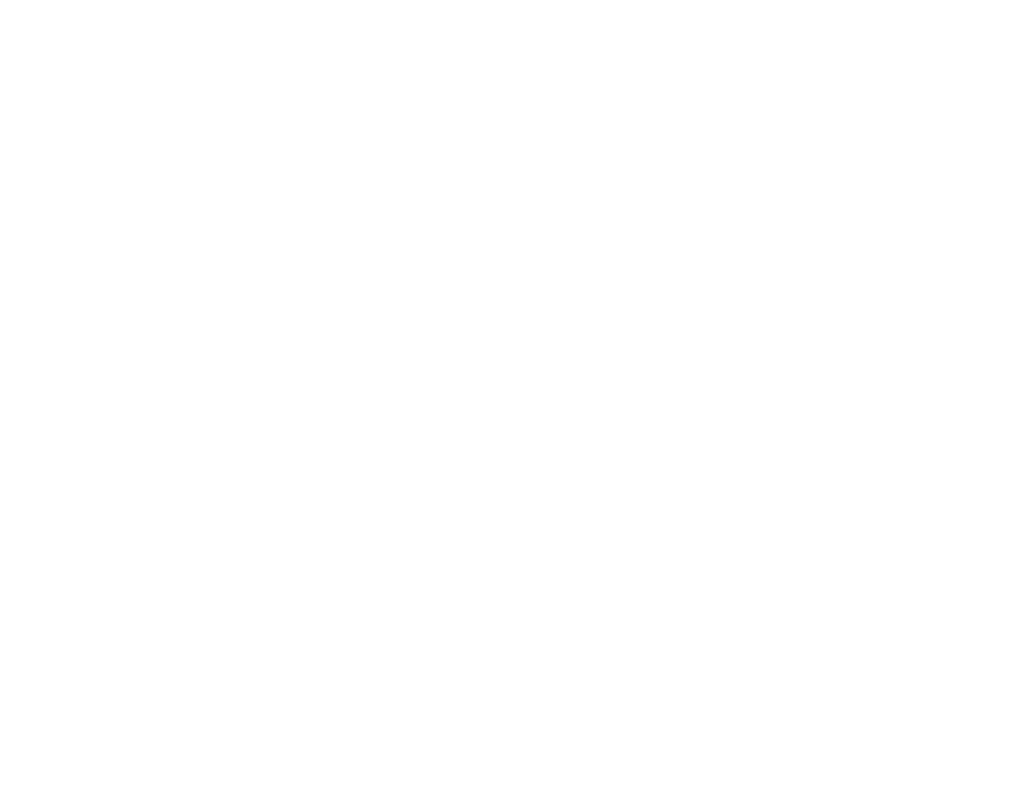
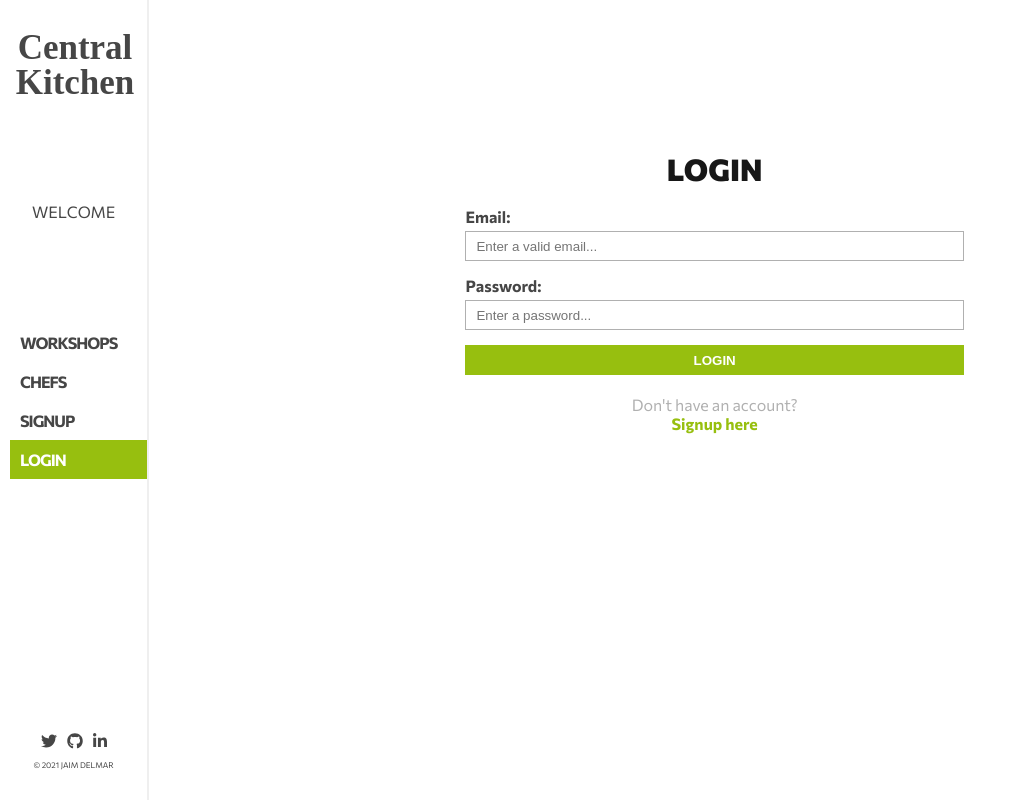
Before and after one commit to jadx2/central-kitchen, a React (Create React App) app: page /login in a window 1280 px wide. Shown: the whole page, without its empty margins (0-1017 px from the left). Built offline with nearby package versions, Linux system fonts and the light colour scheme; a web font is replaced by a local one.

Commit message:
Add styles to signup and login components

```diff
--- a/src/App.jsx
+++ b/src/App.jsx
@@ -1,13 +1,17 @@
-import { BrowserRouter as Router, Switch, Route } from 'react-router-dom';
+import {
+  BrowserRouter as Router,
+  Switch,
+  Route,
+} from 'react-router-dom';
+import DefaultRoutes from './Routes';
 import WelcomePage from './containers/WelcomePage';
-import Routes from './Routes';
 import './assets/styles/App.scss';
 
 const App = () => (
   <Router>
     <Switch>
       <Route exact path="/" component={WelcomePage} />
-      <Route path="/workshops" component={Routes} />
+      <Route component={DefaultRoutes} />
     </Switch>
   </Router>
 );
--- a/src/Routes.jsx
+++ b/src/Routes.jsx
@@ -1,30 +1,16 @@
-import {
-  BrowserRouter as Router,
-  Switch,
-  Route,
-} from 'react-router-dom';
+import { Route } from 'react-router-dom';
 import Navbar from './components/Navbar';
 import Workshops from './containers/Workshops';
 import Signup from './containers/Signup';
 import Login from './containers/Login';
 
-const Routes = () => (
-  <Router>
-    <div className="container">
-      <Navbar />
-      <main className="main">
-        <Switch>
-          <Route
-            exact
-            path="/workshops"
-            component={Workshops}
-          />
-          <Route path="/signup" component={Signup} />
-          <Route path="/login" component={Login} />
-        </Switch>
-      </main>
-    </div>
-  </Router>
+const DefaultRoutes = () => (
+  <div className="container">
+    <Navbar />
+    <Route path="/workshops" component={Workshops} />
+    <Route path="/signup" component={Signup} />
+    <Route path="/login" component={Login} />
+  </div>
 );
 
-export default Routes;
+export default DefaultRoutes;
--- a/src/assets/styles/App.scss
+++ b/src/assets/styles/App.scss
@@ -2,4 +2,5 @@
 @import 'global';
 @import 'navbar';
 @import 'workshops';
+@import 'signup';
 @import 'slider';
--- a/src/assets/styles/_global.scss
+++ b/src/assets/styles/_global.scss
@@ -21,10 +21,6 @@ body {
   display: flex;
 }
 
-.main {
-  width: 100%;
-}
-
 a {
   text-decoration: none;
   color: $black;
--- a/src/assets/styles/_navbar.scss
+++ b/src/assets/styles/_navbar.scss
@@ -21,6 +21,7 @@
 
   .user {
     text-align: center;
+    padding-right: 1rem;
   }
 
   .nav-links {
--- /dev/null
+++ b/src/assets/styles/_signup.scss
@@ -0,0 +1,59 @@
+@import 'variables';
+
+.form-container {
+  display: flex;
+  flex-direction: column;
+  width: 100%;
+  height: 100%;
+  padding: 15rem;
+
+  .form-title {
+    font-size: 3rem;
+    font-weight: 800;
+    text-align: center;
+    margin-bottom: 2rem;
+    color: $dark-black;
+  }
+
+  .form {
+    display: flex;
+    flex-direction: column;
+    align-items: center;
+    margin-bottom: 2rem;
+
+    label {
+      width: 60%;
+      display: flex;
+      flex-direction: column;
+      margin: auto;
+      font-weight: 700;
+    }
+
+    input {
+      margin: 0.5rem 0 1.5rem 0;
+      height: 30px;
+      border: 1px solid $grey;
+      outline-color: $green;
+      padding: 0 1rem;
+    }
+
+    button {
+      width: 60%;
+      height: 30px;
+      background-color: $green;
+      color: $white;
+      font-weight: 700;
+      border: 1px solid $green;
+    }
+  }
+
+  .login-link {
+    text-align: center;
+    color: $grey;
+
+    a {
+      color: $green;
+      font-weight: 700;
+    }
+  }
+}
--- a/src/assets/styles/_workshops.scss
+++ b/src/assets/styles/_workshops.scss
@@ -1,14 +1,15 @@
 @import 'variables';
 
 .workshops {
+  width: 100%;
   display: flex;
   flex-direction: column;
-  justify-content: center;
   align-items: center;
   margin-top: 9rem;
 
   .workshops-title {
     font-size: 3rem;
+    font-weight: 800;
     margin-bottom: 1rem;
     color: $dark-black;
   }
--- a/src/containers/Login.jsx
+++ b/src/containers/Login.jsx
@@ -34,15 +34,16 @@ const Login = () => {
   };
 
   return (
-    <div>
-      <h2>Login</h2>
-      <form onSubmit={handleSubmit}>
+    <div className="form-container">
+      <h2 className="form-title">LOGIN</h2>
+      <form className="form" onSubmit={handleSubmit}>
         <label htmlFor="email">
           Email:
           <input
             type="email"
             name="email"
             id="email"
+            placeholder="Enter a valid email..."
             required
             onChange={handleChange}
           />
@@ -53,14 +54,17 @@ const Login = () => {
             type="password"
             name="password"
             id="password"
+            placeholder="Enter a password..."
             required
             onChange={handleChange}
           />
         </label>
-        <button type="submit">Login</button>
+        <button type="submit">LOGIN</button>
       </form>
-      <p>Don&apos;t have an account?</p>
-      <Link to="/signup">Signup here</Link>
+      <div className="login-link">
+        <p>Don&apos;t have an account?</p>
+        <Link to="/signup">Signup here</Link>
+      </div>
     </div>
   );
 };
--- a/src/containers/Signup.jsx
+++ b/src/containers/Signup.jsx
@@ -1,5 +1,3 @@
-/* eslint-disable operator-linebreak */
-
 import { useState } from 'react';
 import { useDispatch } from 'react-redux';
 import { Link, useHistory } from 'react-router-dom';
@@ -11,7 +9,7 @@ const Signup = () => {
   const [username, setUsername] = useState('');
   const [email, setEmail] = useState('');
   const [password, setPassword] = useState('');
-  const [passwordConfirmation, setPasswordConfirmation] =
+  const [passwordConfirmation, setPasswordConfirmation] = // eslint-disable-line
     useState('');
 
   const handleChange = (e) => {
@@ -49,15 +47,16 @@ const Signup = () => {
   };
 
   return (
-    <div>
-      <h2>Signup</h2>
-      <form onSubmit={handleSubmit}>
+    <div className="form-container">
+      <h2 className="form-title">SIGNUP</h2>
+      <form className="form" onSubmit={handleSubmit}>
         <label htmlFor="username">
           Username:
           <input
             type="text"
             name="username"
             id="username"
+            placeholder="Enter your username..."
             required
             onChange={handleChange}
           />
@@ -68,6 +67,7 @@ const Signup = () => {
             type="email"
             name="email"
             id="email"
+            placeholder="Enter a valid email..."
             required
             onChange={handleChange}
           />
@@ -78,6 +78,7 @@ const Signup = () => {
             type="password"
             name="password"
             id="password"
+            placeholder="Enter a password..."
             required
             onChange={handleChange}
           />
@@ -88,14 +89,17 @@ const Signup = () => {
             type="password"
             name="password-confirmation"
             id="password-confirmation"
+            placeholder="Re enter your password..."
             required
             onChange={handleChange}
           />
         </label>
-        <button type="submit">Signup</button>
+        <button type="submit">SIGNUP</button>
       </form>
-      <p>Have an account?</p>
-      <Link to="/login">Login Here</Link>
+      <div className="login-link">
+        <p>Have an account?</p>
+        <Link to="/login">Login Here</Link>
+      </div>
     </div>
   );
 };
--- a/src/containers/Workshops.jsx
+++ b/src/containers/Workshops.jsx
@@ -17,7 +17,7 @@ const Workshops = () => {
 
   return (
     <div className="workshops">
-      <h1 className="workshops-title">Workshops</h1>
+      <h1 className="workshops-title">WORKSHOPS</h1>
       <p className="workshops-subtitle">
         Click on the workshop for more detail
       </p>
```
